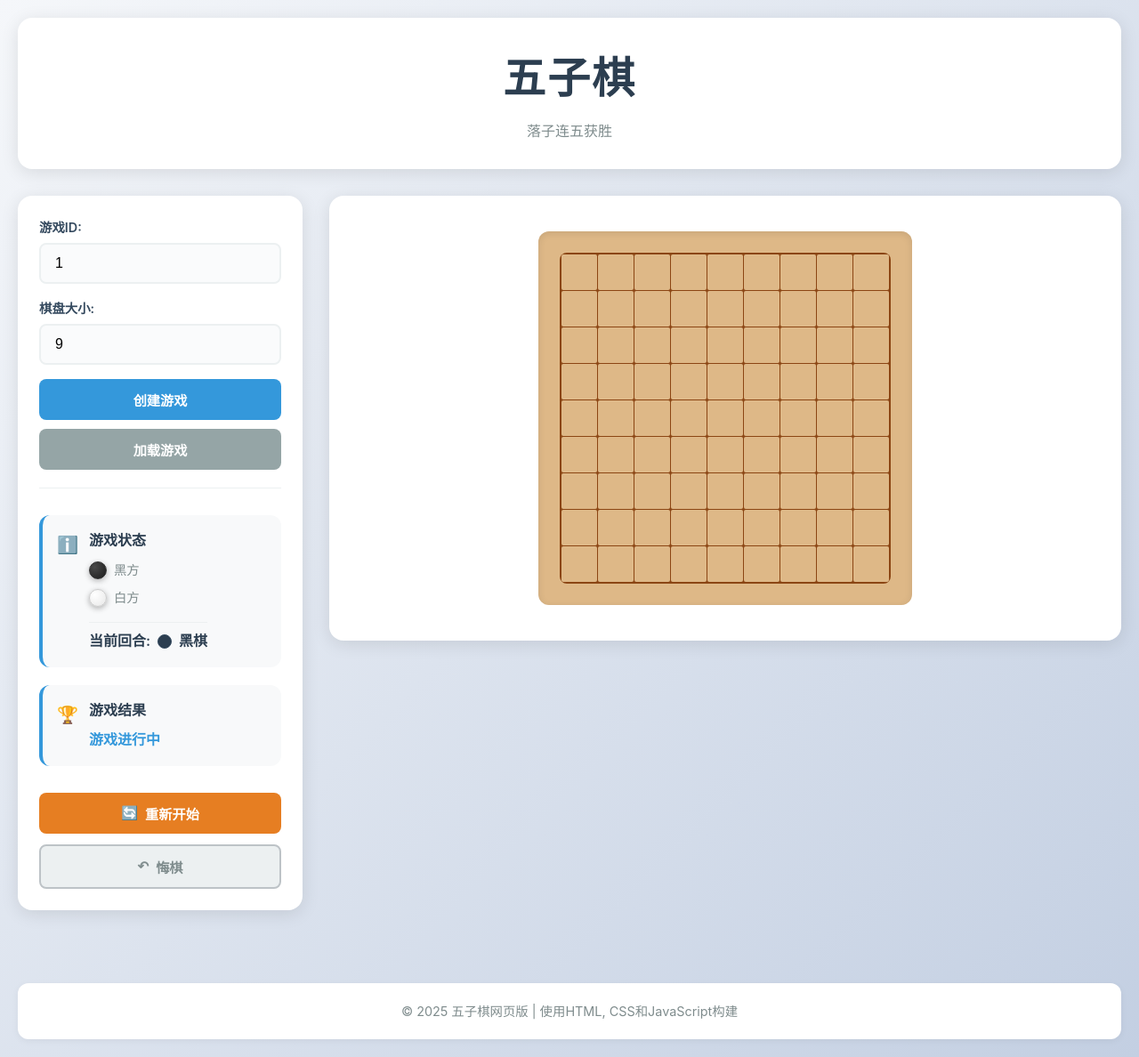
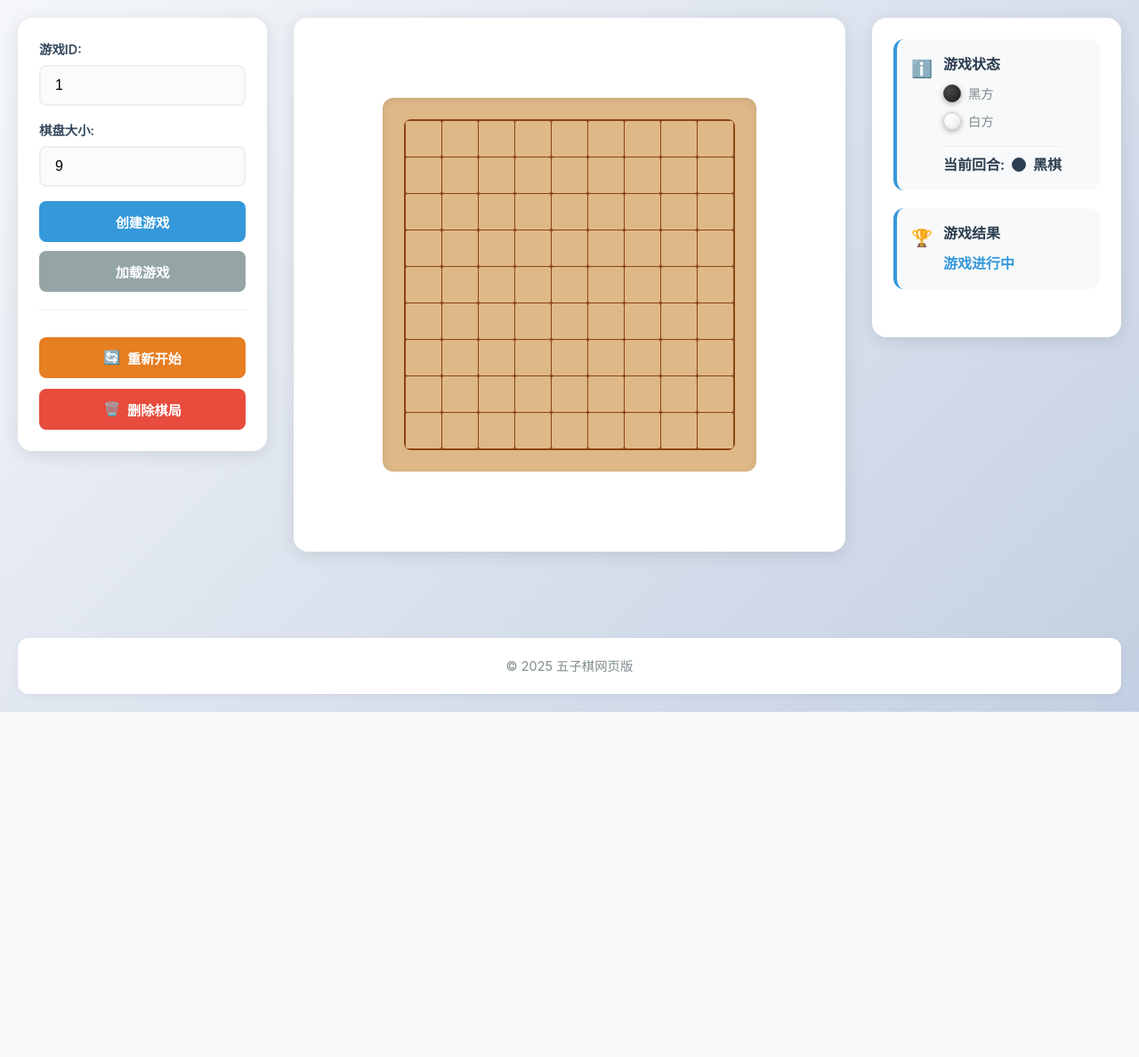
Before and after one commit to HandyWote/BestStrategyOfGomoku, a Spring Boot app: page / in a window 1280 px wide. Shown: the whole page at 89% size. After the commit the page ends 800 px from the top, so only its background shows below. Run offline with Spring Boot 4, Linux system fonts and the light colour scheme.

Commit message:
前端ui更改

```diff
--- a/Gomoku/src/main/resources/static/index.html
+++ b/Gomoku/src/main/resources/static/index.html
@@ -8,12 +8,6 @@
 </head>
 <body>
     <div class="container">
-        <!-- 标题区域 -->
-        <header class="header">
-            <h1>五子棋</h1>
-            <p class="subtitle">落子连五获胜</p>
-        </header>
-
         <div class="main-content">
             <!-- 左侧控制面板 -->
             <div class="control-panel">
@@ -33,6 +27,28 @@
                     </div>
                 </div>
 
+                <!-- 游戏控制按钮 -->
+                <div class="action-section">
+                    <button id="resetGame" class="btn btn-restart">
+                        <span>🔄</span>
+                        重新开始
+                    </button>
+                    <button id="deleteGame" class="btn btn-delete">
+                        <span>🗑️</span>
+                        删除棋局
+                    </button>
+                </div>
+            </div>
+
+            <!-- 中间棋盘区域 -->
+            <div class="board-area">
+                <div id="gameBoard" class="game-board">
+                    <!-- 棋盘将由JavaScript动态生成 -->
+                </div>
+            </div>
+
+            <!-- 右侧状态面板 -->
+            <div class="status-panel">
                 <!-- 游戏状态 -->
                 <div class="status-section">
                     <div class="status-item">
@@ -67,37 +83,18 @@
                         </div>
                     </div>
                 </div>
-
-                <!-- 游戏控制按钮 -->
-                <div class="action-section">
-                    <button id="resetGame" class="btn btn-restart">
-                        <span>🔄</span>
-                        重新开始
-                    </button>
-                    <button id="deleteGame" class="btn btn-undo">
-                        <span>↶</span>
-                        悔棋
-                    </button>
-                </div>
             </div>
-
-            <!-- 右侧棋盘区域 -->
-            <div class="board-area">
-                <div id="gameBoard" class="game-board">
-                    <!-- 棋盘将由JavaScript动态生成 -->
-                </div>
-            </div>
-        </div>
-
-        <!-- 消息提示区域 -->
-        <div class="message-area">
-            <div id="messageBox" class="message-box"></div>
         </div>
 
         <!-- 页脚 -->
         <footer class="footer">
-            <p>© 2025 五子棋网页版 | 使用HTML, CSS和JavaScript构建</p>
+            <p>© 2025 五子棋网页版</p>
         </footer>
+    </div>
+
+    <!-- 右上角消息弹窗区域 -->
+    <div class="message-area">
+        <div id="messageBox" class="message-box"></div>
     </div>
 
     <script src="gomoku.js"></script>
--- a/Gomoku/src/main/resources/static/style.css
+++ b/Gomoku/src/main/resources/static/style.css
@@ -6,7 +6,7 @@
 }
 
 body {
-    font-family: -apple-system, BlinkMacSystemFont, 'Segoe UI', 'Microsoft YaHei', sans-serif;
+    font-family: -apple-system, BlinkMacSystemFont, 'Segui UI', 'Microsoft YaHei', sans-serif;
     background: linear-gradient(135deg, #f5f7fa 0%, #c3cfe2 100%);
     min-height: 100vh;
     color: #333;
@@ -22,31 +22,7 @@ body {
     flex-direction: column;
 }
 
-/* 标题区域 */
-.header {
-    text-align: center;
-    margin-bottom: 30px;
-    background: white;
-    padding: 30px;
-    border-radius: 16px;
-    box-shadow: 0 4px 20px rgba(0, 0, 0, 0.1);
-}
-
-.header h1 {
-    font-size: 3rem;
-    font-weight: 700;
-    color: #2c3e50;
-    margin-bottom: 8px;
-    letter-spacing: 2px;
-}
-
-.subtitle {
-    font-size: 1rem;
-    color: #7f8c8d;
-    font-weight: 400;
-}
-
-/* 主要内容区域 */
+/* 主要内容区域 - 三栏布局 */
 .main-content {
     display: flex;
     gap: 30px;
@@ -56,7 +32,17 @@ body {
 
 /* 左侧控制面板 */
 .control-panel {
-    width: 320px;
+    width: 280px;
+    background: white;
+    border-radius: 16px;
+    padding: 24px;
+    box-shadow: 0 4px 20px rgba(0, 0, 0, 0.1);
+    height: fit-content;
+}
+
+/* 右侧状态面板 */
+.status-panel {
+    width: 280px;
     background: white;
     border-radius: 16px;
     padding: 24px;
@@ -172,6 +158,17 @@ body {
     box-shadow: 0 4px 12px rgba(189, 195, 199, 0.3);
 }
 
+.btn-delete {
+    background: #e74c3c;
+    color: white;
+}
+
+.btn-delete:hover {
+    background: #c0392b;
+    transform: translateY(-1px);
+    box-shadow: 0 4px 12px rgba(231, 76, 60, 0.3);
+}
+
 /* 状态区域 */
 .status-section {
     margin-bottom: 30px;
@@ -257,6 +254,7 @@ body {
     border-radius: 16px;
     padding: 40px;
     box-shadow: 0 4px 20px rgba(0, 0, 0, 0.1);
+    min-height: 600px;
 }
 
 .game-board {
@@ -358,9 +356,14 @@ body {
     height: 25px;
 }
 
-/* 消息区域 */
+/* 消息区域 - 改为右上角弹窗 */
 .message-area {
-    margin-top: 20px;
+    position: fixed;
+    top: 20px;
+    right: 20px;
+    z-index: 1000;
+    max-width: 400px;
+    pointer-events: none;
 }
 
 .message-box {
@@ -368,14 +371,19 @@ body {
     border-radius: 8px;
     font-size: 0.95rem;
     line-height: 1.4;
-    min-height: 20px;
+    margin-bottom: 10px;
     transition: all 0.3s ease;
+    pointer-events: auto;
+    opacity: 0;
+    transform: translateX(100%);
 }
 
 .message-box:not(:empty) {
     background: white;
     border-left: 4px solid #3498db;
-    box-shadow: 0 2px 8px rgba(0, 0, 0, 0.1);
+    box-shadow: 0 4px 16px rgba(0, 0, 0, 0.15);
+    opacity: 1;
+    transform: translateX(0);
 }
 
 .message-box.success {
```
Also changed, not shown: other parts of Gomoku/src/main/resources/static/style.css (+36 -7 lines).
